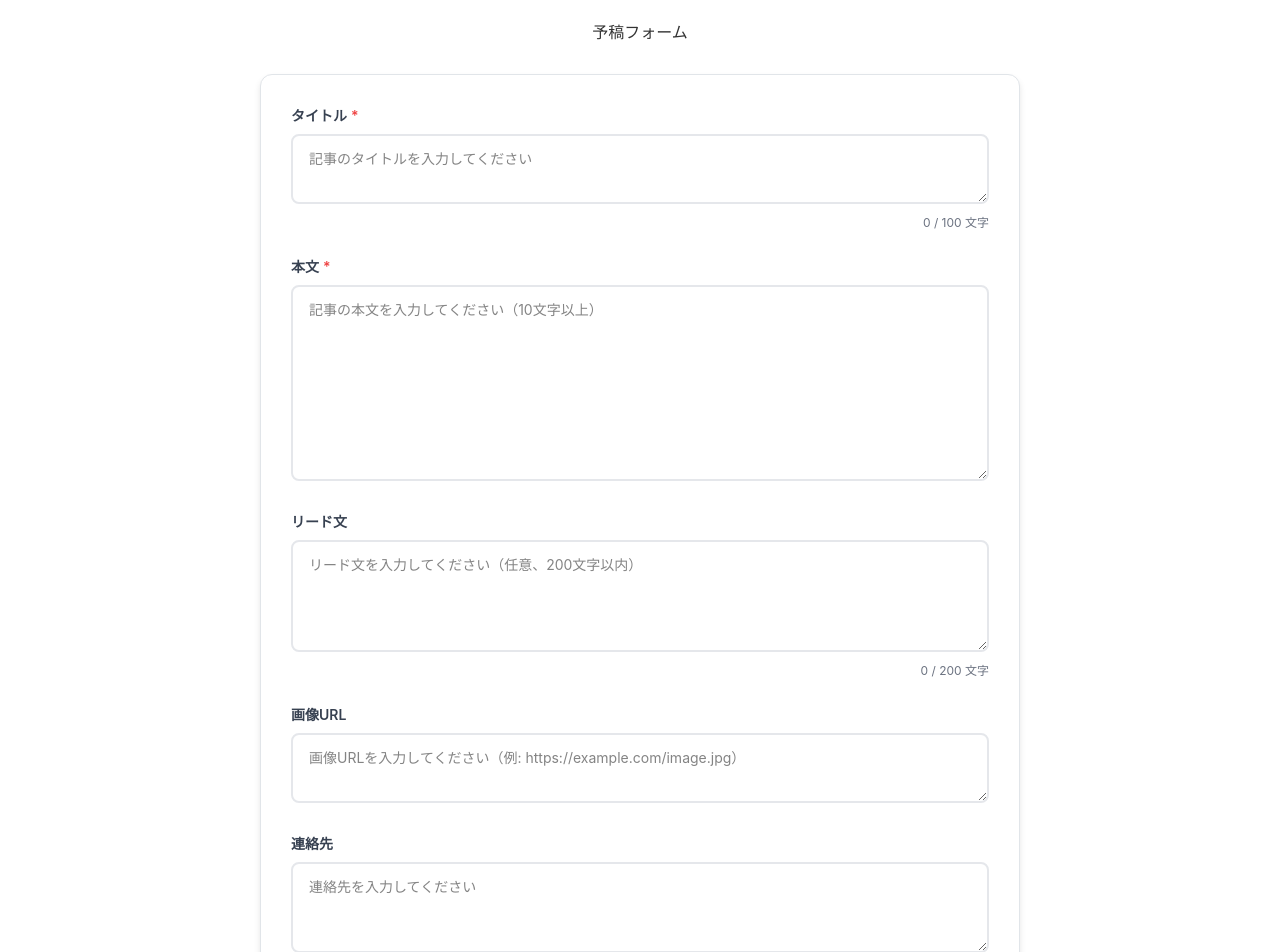
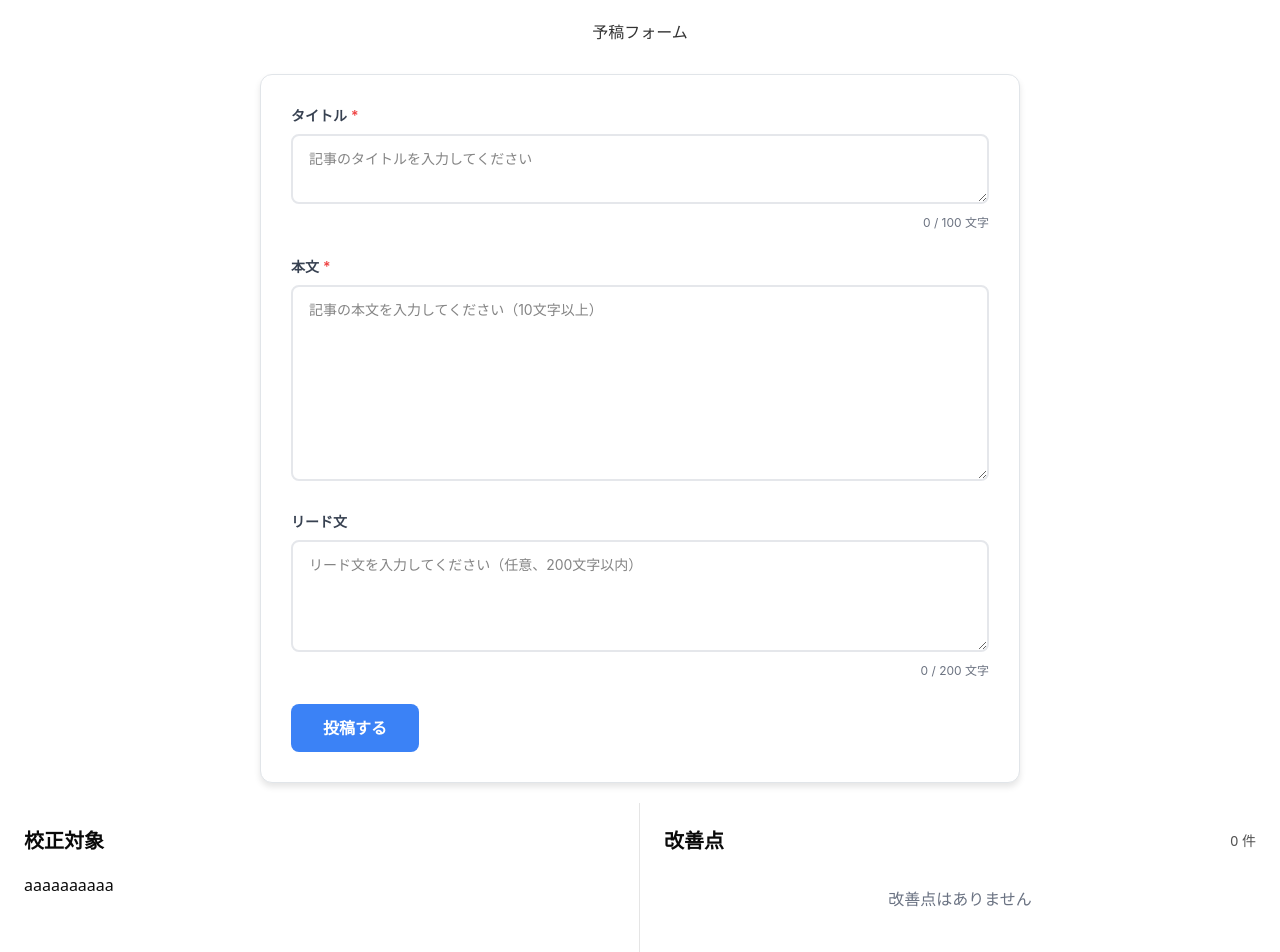
Before and after one commit to PRTIMES-kanto/frontend, a React (Vite) app: page / in a window 1280 px wide. Shown: the top 952 px of the page. Built offline with nearby package versions, Linux system fonts and the light colour scheme.

Commit message:
予稿投稿を作成

```diff
--- a/package.json
+++ b/package.json
@@ -12,13 +12,17 @@
   "dependencies": {
     "@hookform/resolvers": "^5.2.1",
     "@tailwindcss/vite": "^4.1.13",
+    "@tiptap/react": "^3.4.1",
+    "@tiptap/starter-kit": "^3.4.1",
     "class-variance-authority": "^0.7.1",
     "clsx": "^2.1.1",
     "lucide-react": "^0.542.0",
     "react": "^19.1.1",
     "react-dom": "^19.1.1",
     "react-hook-form": "^7.62.0",
+    "react-icons": "^5.5.0",
     "react-resizable-panels": "^3.0.5",
+    "sass": "^1.92.1",
     "tailwind-merge": "^3.3.1",
     "tailwindcss": "^4.1.13",
     "zod": "^4.1.5"
--- a/src/component/Analysis.tsx
+++ b/src/component/Analysis.tsx
@@ -16,7 +16,9 @@ const Analysis = ({ originalText, anlysisResult }: Props) => {
       <ResizablePanel>{originalText}</ResizablePanel>
       <ResizableHandle />
       <ResizablePanel>
-        <pre>{anlysisResult}</pre>
+        <div className="">
+          <pre>{anlysisResult}</pre>
+        </div>
       </ResizablePanel>
     </ResizablePanelGroup>
   );
--- /dev/null
+++ b/src/component/Editor.tsx
@@ -0,0 +1,90 @@
+// types.ts
+export type IssueDetail = {
+  improvement: string;
+  suggestion: string;
+};
+
+export type Issue = {
+  body?: IssueDetail;
+  lead?: IssueDetail;
+  title?: IssueDetail;
+};
+
+export type EditorProps = {
+  text: string;
+  issues?: Issue[] | Issue; // 配列または単一のオブジェクトを許可
+};
+
+export default function ProofreadingEditor({
+  text,
+  issues = [], // デフォルト値を設定
+}: EditorProps) {
+  // issuesを配列に正規化する関数
+  const normalizeIssues = (issues: Issue[] | Issue | undefined): Issue[] => {
+    if (!issues) return [];
+    if (Array.isArray(issues)) return issues;
+    return [issues]; // 単一のオブジェクトの場合は配列に変換
+  };
+
+  // 全ての改善点を平坦化する関数
+  const flattenIssues = (issues: Issue[]) => {
+    const flattenedIssues: Array<IssueDetail & { type: string }> = [];
+
+    issues.forEach((issue) => {
+      if (issue?.title) {
+        flattenedIssues.push({ ...issue.title, type: "タイトル" });
+      }
+      if (issue?.lead) {
+        flattenedIssues.push({ ...issue.lead, type: "リード文" });
+      }
+      if (issue?.body) {
+        flattenedIssues.push({ ...issue.body, type: "本文" });
+      }
+    });
+
+    return flattenedIssues;
+  };
+
+  const normalizedIssues = normalizeIssues(issues);
+  const flattenedIssues = flattenIssues(normalizedIssues);
+
+  return (
+    <div className="w-full h-screen grid grid-cols-1 md:grid-cols-2">
+      {/* 左：本文 */}
+      <section className="p-6 overflow-auto border-r">
+        <h2 className="text-xl font-semibold mb-4">校正対象</h2>
+        <article className="whitespace-pre-wrap leading-7">{text}</article>
+      </section>
+
+      {/* 右：改善点リスト */}
+      <aside className="p-6 overflow-auto">
+        <div className="flex items-center justify-between mb-4">
+          <h2 className="text-xl font-semibold">改善点</h2>
+          <span className="text-sm opacity-70">
+            {flattenedIssues.length} 件
+          </span>
+        </div>
+
+        {flattenedIssues.length === 0 ? (
+          <div className="text-center text-gray-500 mt-8">
+            改善点はありません
+          </div>
+        ) : (
+          <ul className="space-y-3">
+            {flattenedIssues.map((issue, i) => (
+              <li key={i} className="rounded-2xl border p-4 shadow-sm">
+                <div className="text-xs font-medium mb-2 px-2 py-1 bg-blue-100 text-blue-800 rounded-md inline-block">
+                  {issue.type}
+                </div>
+                <div className="text-sm font-medium mb-1">検出内容</div>
+                <p className="mb-2">{issue.improvement || "—"}</p>
+                <div className="text-sm font-medium mb-1">提案</div>
+                <p className="text-slate-700">{issue.suggestion || "—"}</p>
+              </li>
+            ))}
+          </ul>
+        )}
+      </aside>
+    </div>
+  );
+}
--- a/src/component/post.tsx
+++ b/src/component/post.tsx
@@ -1,47 +1,31 @@
-import { useState } from "react";
+import { useEffect, useState } from "react";
 import { useForm } from "react-hook-form";
 import { zodResolver } from "@hookform/resolvers/zod";
-import { z } from "zod";
-import Analysis from "./Analysis";
-
-// Zodスキーマの定義
-const formSchema = z.object({
-  title: z
-    .string()
-    .min(1, "タイトルは必須です")
-    .max(100, "タイトルは100文字以内で入力してください"),
-  lead_paragraph: z.string().max(200, "要約は200文字以内で入力してください"),
-  image_url: z.string(),
-  body: z
-    .string()
-    .min(1, "本文は必須です")
-    .min(10, "本文は10文字以上で入力してください"),
-  contact: z.string().min(1, "連絡先は必須です"),
-});
-
-type FormData = z.infer<typeof formSchema>;
+import Editor from "./Editor";
+import type { Issue } from "./Editor";
+import { formSchema, type FormData } from "@/schema";
 
 const Post = () => {
   const [submitStatus, setSubmitStatus] = useState<
     "idle" | "success" | "error"
   >("idle");
 
-  const [analysisResult, setAnalysisResult] = useState<string>("");
+  // 送信するフォームデータを保存
+  const [formData, setFormData] = useState<FormData | null>(null);
+
+  const [analysisResult, setAnalysisResult] = useState<Issue[]>([]);
 
   const {
     register,
     handleSubmit,
     formState: { errors, isSubmitting },
-    reset,
     watch,
   } = useForm<FormData>({
     resolver: zodResolver(formSchema),
     defaultValues: {
       title: "",
       lead_paragraph: "",
-      image_url: "",
       body: "",
-      contact: "",
     },
   });
 
@@ -52,9 +36,9 @@ const Post = () => {
     setSubmitStatus("idle");
 
     try {
-      // 実際のAPI呼び出しをシミュレート
-      await new Promise((resolve) => setTimeout(resolve, 2000));
-      const response = await fetch("https://localhost:10000", {
+      setFormData(data); // 送信するデータを保存
+
+      const response = await fetch("http://localhost:8080/review", {
         method: "POST",
         headers: {
           "Content-Type": "application/json",
@@ -66,18 +50,19 @@ const Post = () => {
       }
 
       const result = await response.json();
-      setAnalysisResult(result || "解析結果がありません");
+      setAnalysisResult(result);
 
       console.log("フォームデータ:", result);
       setSubmitStatus("success");
-
-      // 成功時はフォームをリセット
-      reset();
     } catch (error) {
       setSubmitStatus("error");
       console.error("送信エラー:", error);
     }
   };
+
+  useEffect(() => {
+    console.log("Analysis Result:", analysisResult);
+  }, [analysisResult]);
 
   const fieldConfigs = [
     {
@@ -106,21 +91,6 @@ const Post = () => {
       rows: 4,
       maxLength: 200,
       showCharCount: true,
-    },
-    {
-      id: "image_url",
-      name: "image_url" as const,
-      label: "画像URL",
-      placeholder:
-        "画像URLを入力してください（例: https://example.com/image.jpg）",
-      rows: 2,
-    },
-    {
-      id: "contact",
-      name: "contact" as const,
-      label: "連絡先",
-      placeholder: "連絡先を入力してください",
-      rows: 3,
     },
   ];
 
@@ -214,6 +184,7 @@ const Post = () => {
   };
 
   return (
+    <div>
       <div style={formStyles.container}>
         <h1 style={formStyles.header}>予稿フォーム</h1>
 
@@ -229,7 +200,9 @@ const Post = () => {
                 <label htmlFor={field.id} style={formStyles.label}>
                   {field.label}
                   {field.required && (
-                  <span style={{ color: "#ef4444", marginLeft: "4px" }}>*</span>
+                    <span style={{ color: "#ef4444", marginLeft: "4px" }}>
+                      *
+                    </span>
                   )}
                 </label>
 
@@ -305,14 +278,18 @@ const Post = () => {
 
           {submitStatus === "error" && (
             <div
-            style={{ ...formStyles.statusMessage, ...formStyles.errorMessage }}
+              style={{
+                ...formStyles.statusMessage,
+                ...formStyles.errorMessage,
+              }}
             >
               ✗ 送信中にエラーが発生しました。もう一度お試しください。
             </div>
           )}
         </form>
+      </div>
 
-      <Analysis originalText="" anlysisResult={analysisResult} />
+      <Editor text="aaaaaaaaaa" issues={analysisResult} />
     </div>
   );
 };
--- /dev/null
+++ b/src/schema/index.ts
@@ -0,0 +1,18 @@
+import z from "zod";
+
+// 予稿稿のZodスキーマ
+export const formSchema = z.object({
+  title: z
+    .string()
+    .min(1, "タイトルは必須です")
+    .max(100, "タイトルは100文字以内で入力してください"),
+  lead_paragraph: z.string().max(200, "要約は200文字以内で入力してください"),
+  // image_url: z.string(),
+  body: z
+    .string()
+    .min(1, "本文は必須です")
+    .min(10, "本文は10文字以上で入力してください"),
+  // contact: z.string().min(1, "連絡先は必須です"),
+});
+
+export type FormData = z.infer<typeof formSchema>;
```
Also changed, not shown: 1 other file (tests, documents, lock files or other folders). Lines whose indentation alone changed are shown as unchanged.
